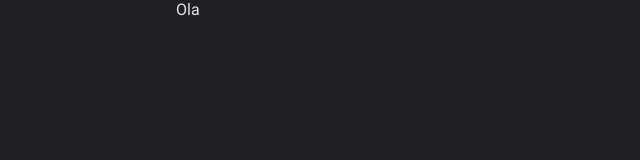
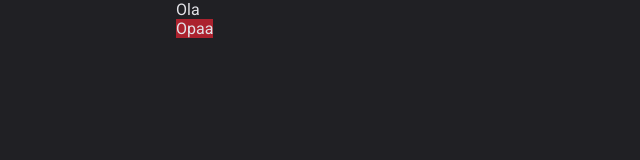
Before and after one commit to Rubensjuniors/app-blog, a Next.js app: page / in a window 1280 px wide. Shown: the top 160 px of the page, without its empty margins (0-640 px from the left). Built offline with nearby package versions, Linux system fonts and the light colour scheme.

Commit message:
refactor: change port start-local

```diff
--- a/package.json
+++ b/package.json
@@ -4,7 +4,7 @@
   "private": true,
   "type": "module",
   "scripts": {
-    "start-local": "next dev",
+    "start-local": "PORT=3009 next dev",
     "build": "next build",
     "start": "next start",
     "type-check": "tsc --project tsconfig.json --noEmit",
--- a/src/app/page.tsx
+++ b/src/app/page.tsx
@@ -1,7 +1,10 @@
+import Button from '@/components/Button'
+
 function Home() {
   return (
     <main className="container">
       <p>Ola</p>
+      <Button />
     </main>
   )
 }
--- a/src/components/Button/index.tsx
+++ b/src/components/Button/index.tsx
@@ -1,5 +1,6 @@
 import React from 'react'
+import { ButtonStyle } from './styles'
 
-const Button = () => <div></div>
+const Button = () => <ButtonStyle>Opaa</ButtonStyle>
 
 export default Button
--- /dev/null
+++ b/src/components/Button/styles.ts
@@ -0,0 +1,5 @@
+import tw from 'tailwind-styled-components'
+
+export const ButtonStyle = tw.button`
+  bg-red-500
+`
```
